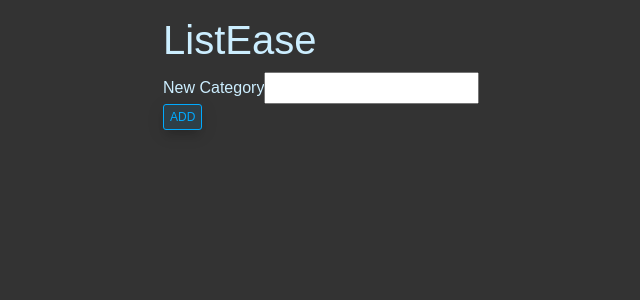
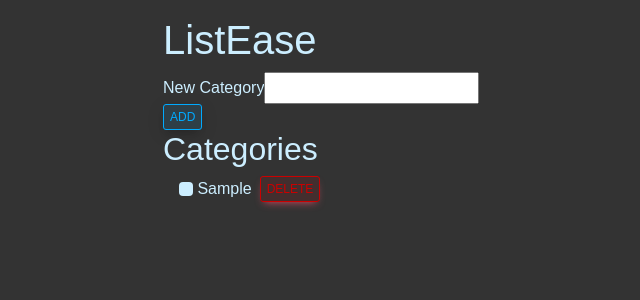
Before and after one commit to distriss/list-ease, a React (Vite) app: page / in a window 1280 px wide. Both pictures are taken after typing "Sample" into the empty fields and a click on the button "ADD". Shown: the top 300 px of the page, without its empty margins (293-933 px from the left). Built offline with nearby package versions, Linux system fonts and the light colour scheme.

Commit message:
category list, category item components

```diff
--- a/src/App.jsx
+++ b/src/App.jsx
@@ -5,7 +5,7 @@ import { CategoryList } from "./components/CategoryList"
 
 function App() {
   const [categories, setCategories] = useState(() => {
-    const localValue = localStorage.getItem("ITEMS")
+    const localValue = localStorage.getItem("CATEGORIES")
     if (localValue == null) return []
 
     return JSON.parse(localValue)
@@ -13,7 +13,7 @@ function App() {
   })
 
   useEffect(() => {
-    localStorage.setItem("ITEMS", JSON.stringify(categories))
+    localStorage.setItem("CATEGORIES", JSON.stringify(categories))
   }, [categories])
 
   function addCategory(title) {
@@ -33,7 +33,7 @@ function App() {
   function toggleCategory(id, priority) {
     setCategories(currentCategories => {
       return currentCategories.map(category => {
-        if(cateogory.id === id) {
+        if(category.id === id) {
           return {...category, priority}
         }
 
@@ -53,6 +53,8 @@ function App() {
     <div className="todoapp stack-large">
       <h1>ListEase</h1>
       <NewTaskCategory onSubmit={addCategory} />
+      <h2>Categories</h2>
+      <CategoryList categories={categories} toggleCategory={toggleCategory} deleteCategory={deleteCategory}/>
 
     </div>
     </>
--- /dev/null
+++ b/src/components/CategoryItem.jsx
@@ -0,0 +1,13 @@
+export function CategoryItem({ priority, id, title, toggleCategory, deleteCategory}) {
+    return (
+        <li>
+            <label>
+                <input name="priority" type="checkbox"
+                    checked={priority}
+                    onChange={e => toggleCategory(id, e.target.checked)} />
+                    {title}
+            </label>
+            <button onClick={() => deleteCategory(id)} className="btn btn-danger">Delete</button>
+        </li>
+    )
+}
--- /dev/null
+++ b/src/components/CategoryList.jsx
@@ -0,0 +1,19 @@
+import { CategoryItem } from "./CategoryItem"
+
+export function CategoryList({ categories, toggleCategory, deleteCategory}) {
+    return (
+        <ul className="list">
+            {categories.length === 0 && "No Categories"}
+            {categories.map(category => {
+                return (
+                    <CategoryItem
+                        {...category}
+                        key={category.id}
+                        toggleCategory={toggleCategory}
+                        deleteCategory={deleteCategory}
+                    />
+                )
+            })}
+        </ul>
+    )
+}
--- a/src/components/NewTaskCategory.jsx
+++ b/src/components/NewTaskCategory.jsx
@@ -13,7 +13,7 @@ export function NewTaskCategory({ onSubmit }) {
     }
 
     return (
-        <form onSubmit={handleSubmit} className="">
+        <form onSubmit={handleSubmit} name="category" className="">
             <div className="">
                 <label htmlFor="category">New Category</label>
                 <input
```
